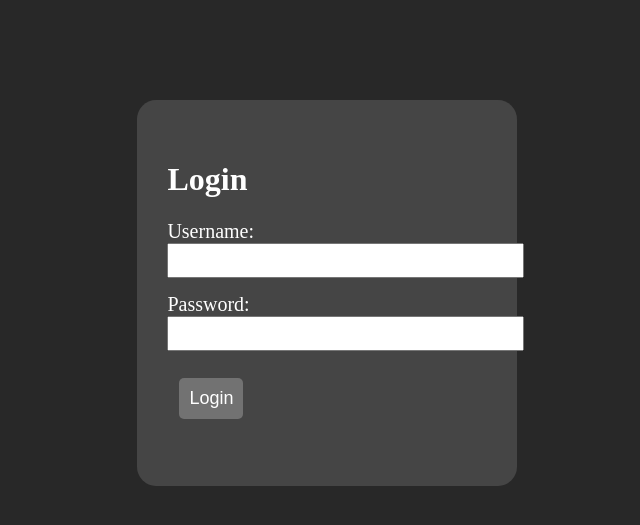
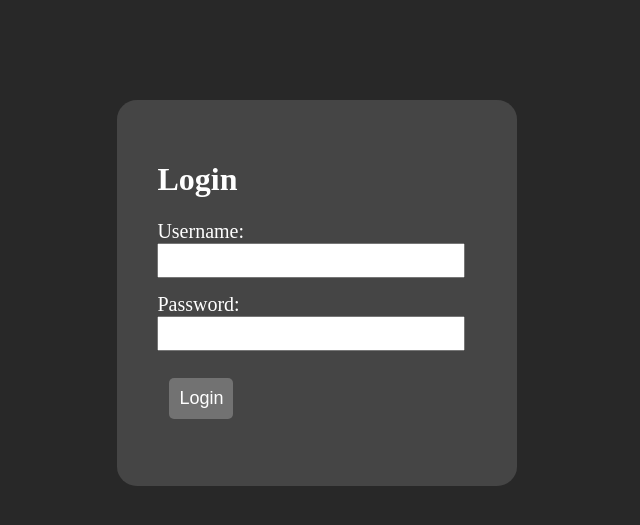
Before and after one commit to NickName-AM/bloggy, a Django app: page /login/ in a window 1280 px wide. Shown: the part 71-596 px from the top of the page, without its empty margins (565-1205 px from the left). Run offline with Django 4.2, Linux system fonts and the light colour scheme.

Commit message:
login page html/css bug fix

```diff
--- a/static/css/style.css
+++ b/static/css/style.css
@@ -79,10 +79,16 @@ big{
 .formform{
     width:320px;
     background-color: rgb(69,69,69);
-    padding: 40px 30px 40px;
+    padding: 40px 40px;
     float:right;
     margin-top: 100px;
     border-radius: 5%;
+    display: flex;
+    flex-direction: column;
+}
+
+.input-box{
+    width: 90%;
 }
 
 label{
--- a/we_blog/templates/users/signin.html
+++ b/we_blog/templates/users/signin.html
@@ -17,11 +17,12 @@
         {% csrf_token %}
         <label for="username">Username: </label>
         <div class="input">
-            <input type="text" name="username" id="username" required style="padding: 8px;" size="40">
+            <input type="text" name="username" id="username" class="input-box" style="padding: 8px;" required>
         </div class="input">
+
         <label for="password">Password: </label>
         <div class="input">
-            <input type="password" name="password" id="password" required style="padding: 8px;" size="40">
+            <input type="password" name="password" id="password" class="input-box" style="padding: 8px;" required>
         </div>
         <div class="input">
             <input type="submit" value="Login" class="submit-btn">
```
Also changed, not shown: db.sqlite3.
